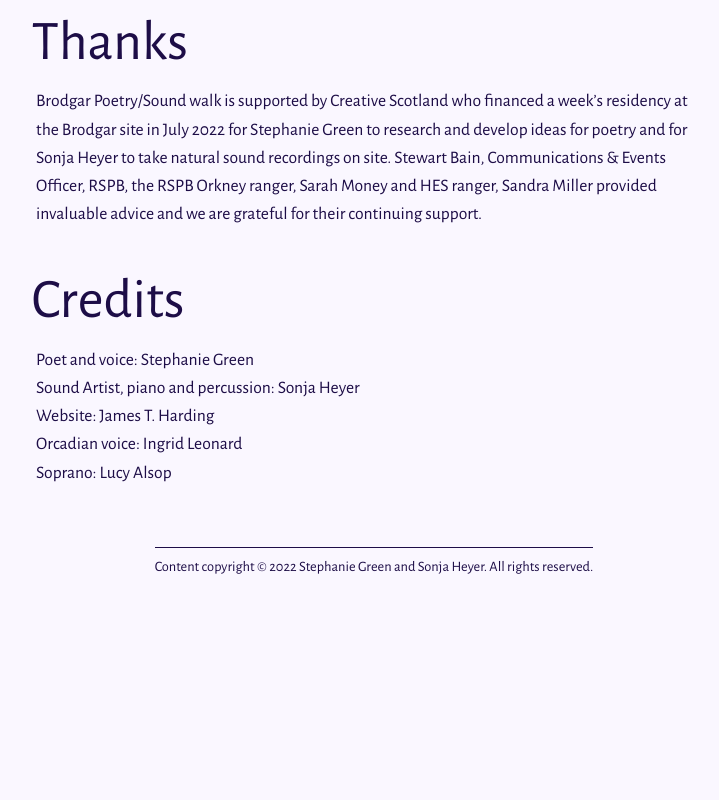
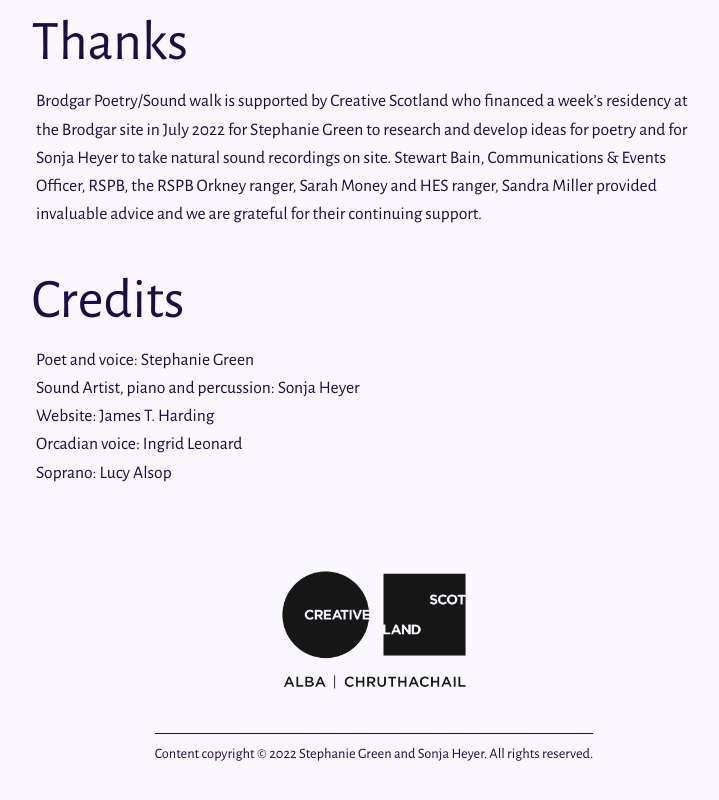
Before and after one commit to empowermint/brodgar, a Next.js app: page /about in a window 1280 px wide. Shown: the part 1350-2150 px from the top of the page, without its empty margins (266-985 px from the left). Before the commit the page ends 1974 px from the top, so only its background shows below. Built offline with nearby package versions, Linux system fonts and the light colour scheme.

Commit message:
Add CS logo

```diff
--- a/pages/about.mdx
+++ b/pages/about.mdx
@@ -1,4 +1,7 @@
 import Layout from '../components/Layout'
+import Image from 'next/image'
+
+import logoCreativeScotland from '../public/img/Creative_Scotland_bw.png'
 
 export const meta = {
   title: "About",
@@ -33,6 +36,12 @@ Website: James T. Harding
 Orcadian voice: Ingrid Leonard
 Soprano: Lucy Alsop
 
+<div className="logos">
+  <span>
+    <Image src={logoCreativeScotland} alt="Creative Scotland logo" />
+  </span>
+</div>
+
 </section>
 
 export default ({ children }) => <Layout meta={meta}>{children}</Layout>
--- a/styles/page-layout.scss
+++ b/styles/page-layout.scss
@@ -93,3 +93,21 @@ footer {
     border-radius: 1rem 0 1rem 0;
   }
 }
+
+// ## SPONSOR LOGOS
+
+.logos {
+  display: flex;
+  place-content: center;
+  margin-top: 5rem;
+
+  span {
+    width: clamp(5rem, 5rem + 12vw, 12rem);
+  }
+
+  @media (prefers-color-scheme: dark) {
+    img {
+      filter: invert(100);
+    }
+  }
+}
```
Also changed, not shown: public/img/Creative_Scotland_bw.png (added).
